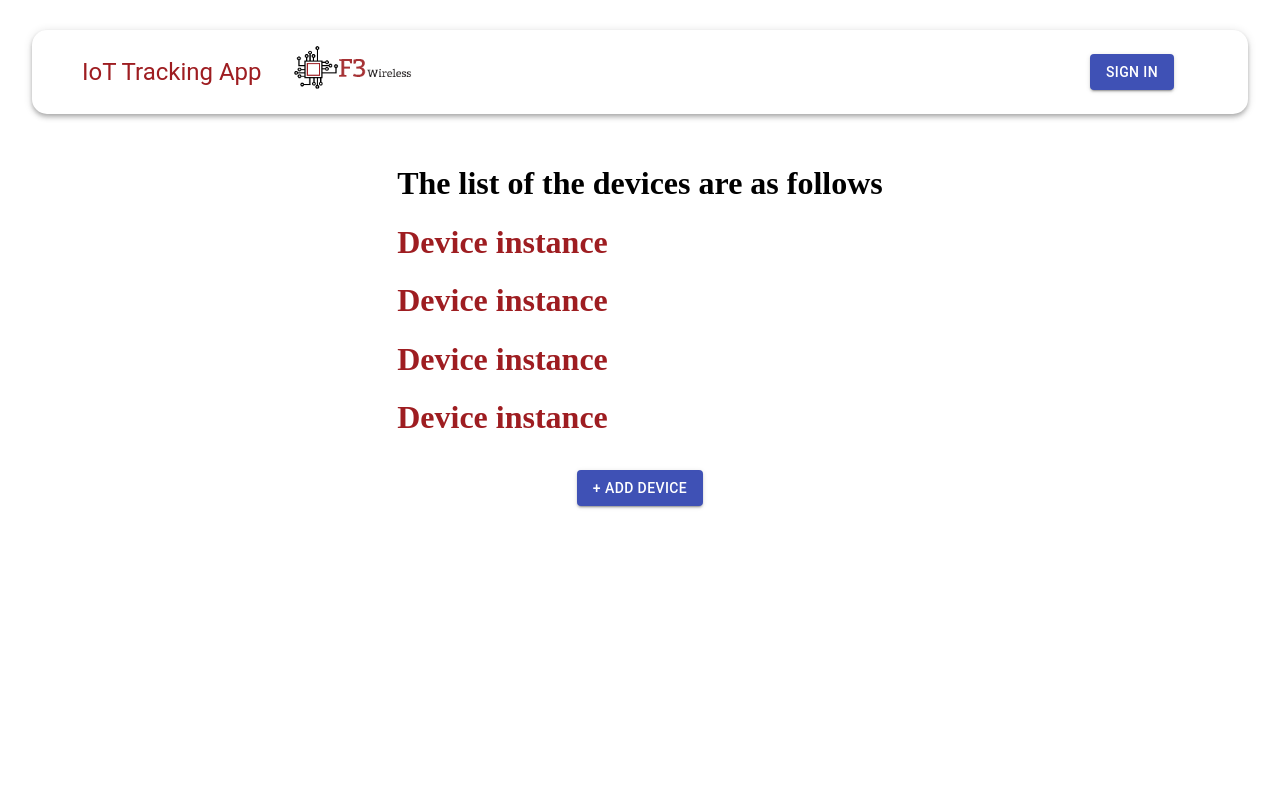
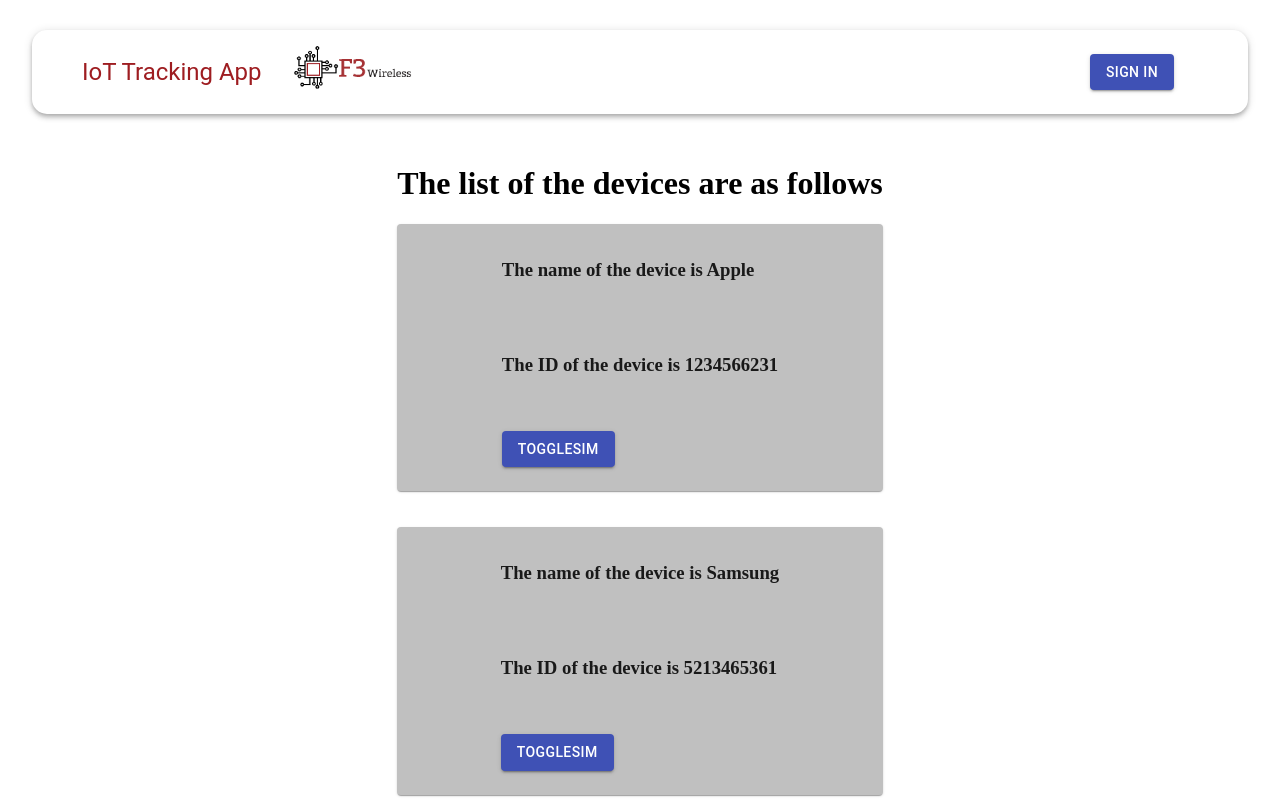
Before and after one commit to rachelhon/iot, a React (Create React App) app in the folder client/: page /home in a window 1280 px wide. Shown: the top 800 px of the page. Built offline with nearby package versions, Linux system fonts and the light colour scheme; no server answers.

Commit message:
Update Device.js
Added Components to Display

```diff
--- a/client/src/components/Devices/Device/Device.js
+++ b/client/src/components/Devices/Device/Device.js
@@ -1,10 +1,43 @@
 import React from 'react';
 import useStyles from './styles';
-const Device = () => {
-    const classes = useStyles();
+import Card from '@material-ui/core/Card';
+import CardActions from '@material-ui/core/CardActions';
+import CardContent from '@material-ui/core/CardContent';
+import Button from '@material-ui/core/Button';
+import { render } from '@testing-library/react';
+class Device extends React.Component{
+    render(){
     return (
-        <h1 className={classes.heading}>Device instance</h1>
-    );
-}
+        <div>
+           <Card  style={{
+                    display: "flex",
+                    justifyContent: "center",
+                    alignItems: "center",
+                    backgroundColor:'#C0C0C0'
+                  }}>
+              < CardContent
+               >
+                     <h3>The name of the device is {this.props.name} </h3>
+                     <br/>
+                     <br/>
+                     <h3>The ID of the device is {this.props.id} </h3>
+                     <br/>
+                     <br/>
+                  <Button variant="contained" color="primary"  >
+                       ToggleSim
+                    </Button>
+
+
+
+
+
+                </CardContent>
+                </Card>
+                <br/>
+                <br/>
+
+        </div>
+    );}}
+
 
 export default Device;
```
